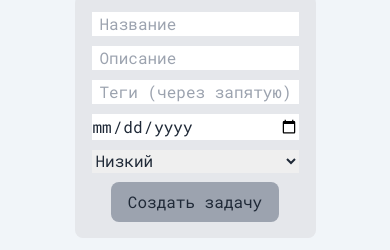
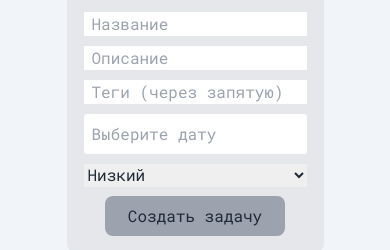
Before and after one commit to MallonsoFrey/toDoList, a React (Vite) app: page / in a window 390 px wide. Shown: the part 306-556 px from the top of the page. Built offline with nearby package versions, Linux system fonts and the light colour scheme.

Commit message:
calendar for mobile fixed

```diff
--- a/package.json
+++ b/package.json
@@ -17,6 +17,7 @@
     "dayjs": "^1.11.13",
     "framer-motion": "^12.10.5",
     "react": "^19.1.0",
+    "react-datepicker": "^8.4.0",
     "react-dom": "^19.1.0",
     "react-redux": "^9.2.0",
     "react-select": "^5.10.1",
--- /dev/null
+++ b/src/components/DateInput.jsx
@@ -0,0 +1,20 @@
+import DatePicker from "react-datepicker";
+import "react-datepicker/dist/react-datepicker.css";
+
+const DateInput = ({ dueDate, setDueDate }) => {
+  return (
+    <DatePicker
+      selected={dueDate ? new Date(dueDate) : null}
+      onChange={(date) => setDueDate(date)}
+      dateFormat="dd.MM.yyyy"
+      placeholderText="Выберите дату"
+      className="border p-2 rounded focus:outline-none focus:ring-2 focus:ring-border_color"
+      isClearable
+      readOnly
+      showYearDropdown
+      scrollableMonthYearDropdown
+    />
+  );
+};
+
+export default DateInput;
--- a/src/components/TaskForm.jsx
+++ b/src/components/TaskForm.jsx
@@ -4,6 +4,7 @@ import { nanoid } from "@reduxjs/toolkit";
 import { addTask } from "../store/tasksSlice";
 import TaskFormValidate from "../utils/taskFormValidate";
 import { useSelector } from "react-redux";
+import DateInput from "./DateInput";
 
 const TaskForm = () => {
   const tasks = useSelector((state) => state.tasks.tasks) || [];
@@ -11,7 +12,7 @@ const TaskForm = () => {
     title: "",
     description: "",
     tags: "",
-    dueDate: "",
+    dueDate: null,
     priority: "low",
   });
   const [error, setError] = useState(null);
@@ -57,7 +58,7 @@ const TaskForm = () => {
       title: "",
       description: "",
       tags: "",
-      dueDate: "",
+      dueDate: null,
       priority: "low",
     });
   };
@@ -91,13 +92,11 @@ const TaskForm = () => {
         placeholder="Теги (через запятую)"
         className="placeholder:p-2 focus:outline-none focus:ring-2 focus:ring-border_color border hover:border-[#374151]"
       />
-      <input
-        type="date"
-        value={formData.dueDate}
-        onChange={handleChange}
-        name="dueDate"
-        placeholder="Дата выполнения"
-        className="focus:outline-none focus:ring-2 focus:ring-border_color border hover:border-[#374151]"
+      <DateInput
+        dueDate={formData.dueDate}
+        setDueDate={(date) =>
+          setFormData((prev) => ({ ...prev, dueDate: date }))
+        }
       />
       <select
         name="priority"
```
Also changed, not shown: 1 other file (tests, documents, lock files or other folders).
